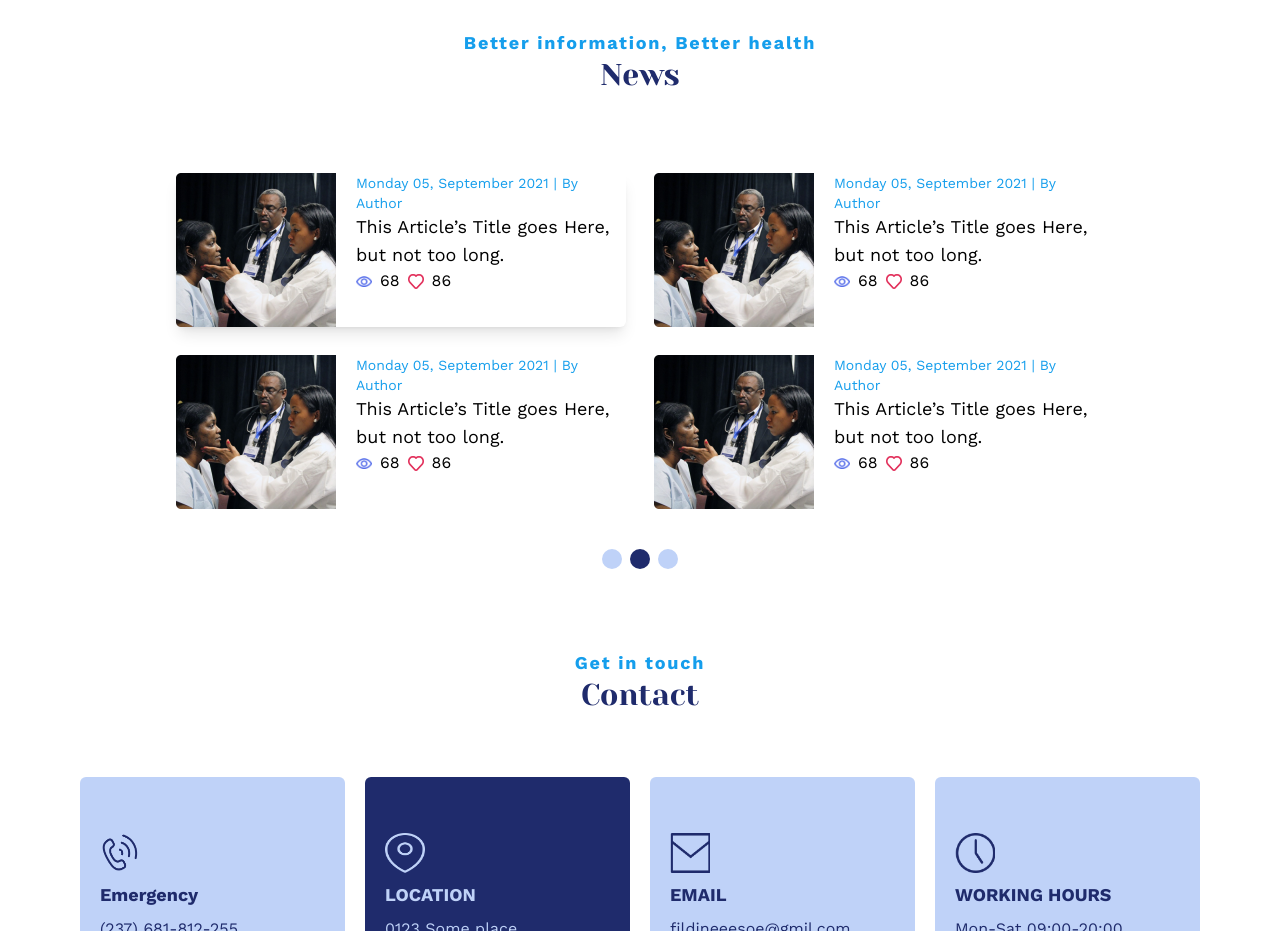
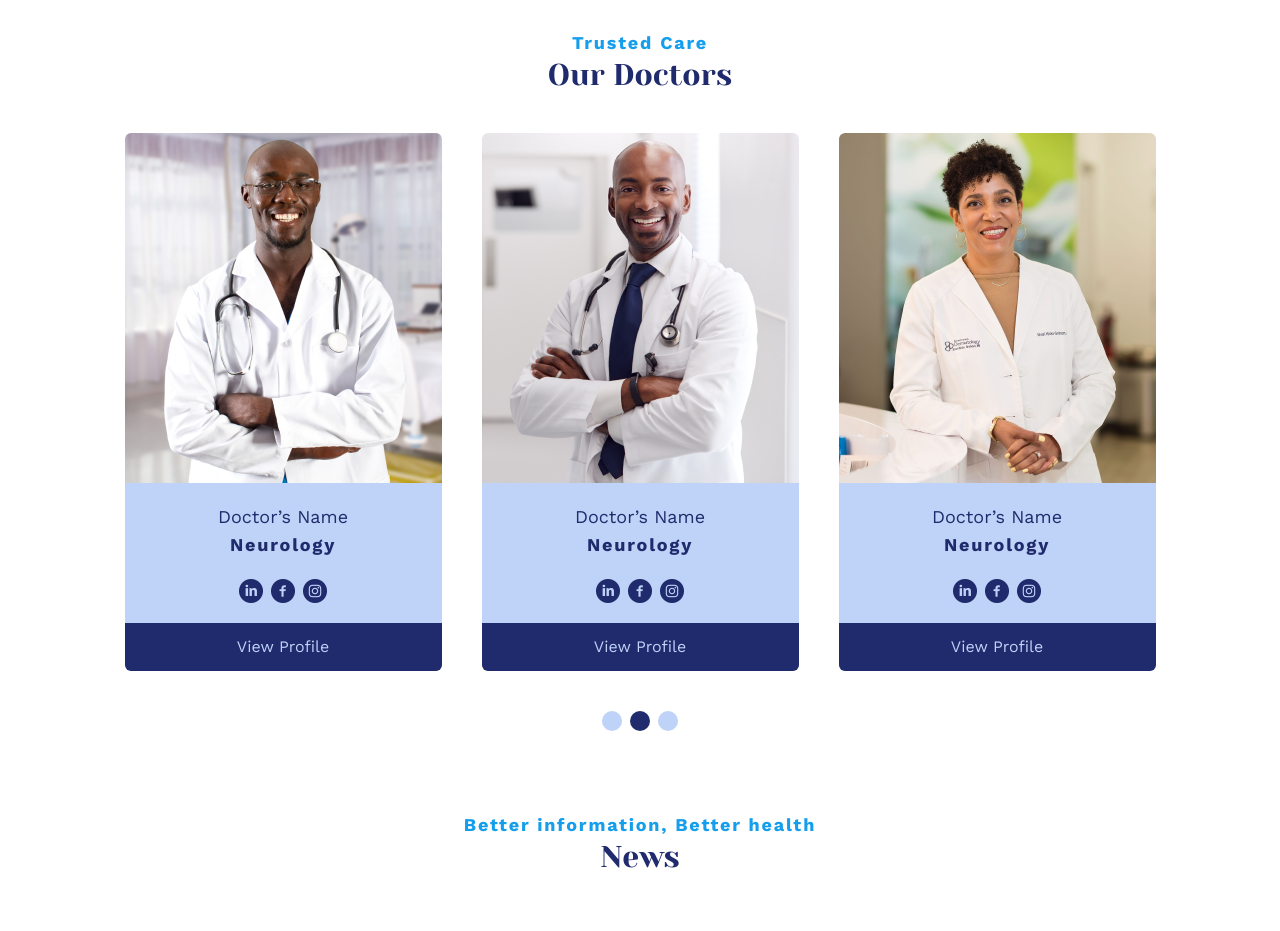
Before and after one commit to Nehra416/Medical, a React (Create React App) app: page / in a window 1280 px wide. Shown: the part 3500-4431 px from the top of the page. Built offline with nearby package versions, Linux system fonts and the light colour scheme.

Commit message:
DrAndNavbar

```diff
--- /dev/null
+++ b/src/Components/Home/Dr.jsx
@@ -0,0 +1,46 @@
+import React from 'react'
+import Lin from "../Images/Lin.png"
+import fb from "../Images/fb.png"
+import insta from "../Images/insta.png"
+
+const Doctors = (props) => {
+    return (
+        <div>
+            <div className='text-center'>
+                <p className='text-[#159EEC] text-lg font-bold tracking-widest'>Trusted Care</p>
+                <h1 className='text-[#1F2B6C] text-3xl font-yeseva' >Our Doctors</h1>
+            </div>
+
+            <div>
+                <div className=' flex justify-center gap-10 my-10 sm:flex-row flex-col sm:mx-5'>
+                    {props.doctorImg.map((img, index) => {
+                        return (
+                            // Why flex don't work here
+                            <div className='sm:grid-cols-1 sm:mx-0 mx-5 grid grid-cols-2 rounded-md overflow-hidden' key={index}>
+                                <img src={img} alt="" className='w-full h-full bg-cover bg-center' />
+                                <div className='bg-[#BFD2F8] text-[#1F2B6C] text-center rounded-b-lg relative'>
+                                    <p className='text-lg pt-5'>Doctor’s Name</p>
+                                    <p className='text-lg font-bold tracking-widest'>Neurology</p>
+                                    <div className='flex gap-2 justify-center py-5 mb-12'>
+                                        <img src={Lin} alt="" className='w-[24px]' />
+                                        <img src={fb} alt="" className='w-[24px]' />
+                                        <img src={insta} alt="" className='w-[24px]' />
+                                    </div>
+                                    <div className='text-[#BFD2F8] bg-[#1F2B6C] py-3 absolute bottom-0 w-full'>View Profile</div>
+                                </div>
+                            </div>
+                        )
+                    })}
+                </div>
+
+                <div className='flex justify-center gap-2 mb-20'>
+                    <div className='w-5 h-5 rounded-full bg-[#BFD2F8]'></div>
+                    <div className='w-5 h-5 rounded-full bg-[#1F2B6C]'></div>
+                    <div className='w-5 h-5 rounded-full bg-[#BFD2F8]'></div>
+                </div>
+            </div>
+        </div>
+    )
+}
+
+export default Doctors
--- a/src/Components/Pages/Home.jsx
+++ b/src/Components/Pages/Home.jsx
@@ -1,7 +1,7 @@
 import React from 'react'
 // components
 import Contact from "../Home/Contact";
-
+import Dr from "../Home/Dr"
 import Hero_image from "../Home/Hero_image";
 import Nav_bar from "../Home/Nav_bar";
 import Services from "../Home/Services";
@@ -50,8 +50,6 @@ const Home = () => {
             data: "Contact",
             ref: "/Contact"
         },
-
-
 
     ];
 
@@ -176,10 +174,10 @@ const Home = () => {
             <Welcome />
             <Services service1={service1} service2={service2} />
             <Specialties data1={data1} data2={data2} />
-
+            <Dr doctorImg={doctorImg} />
             <News data={newsData} />
             <Contact Data={contactData} />
-             <Footer />
+            <Footer />
         </div>
     )
 }
```
